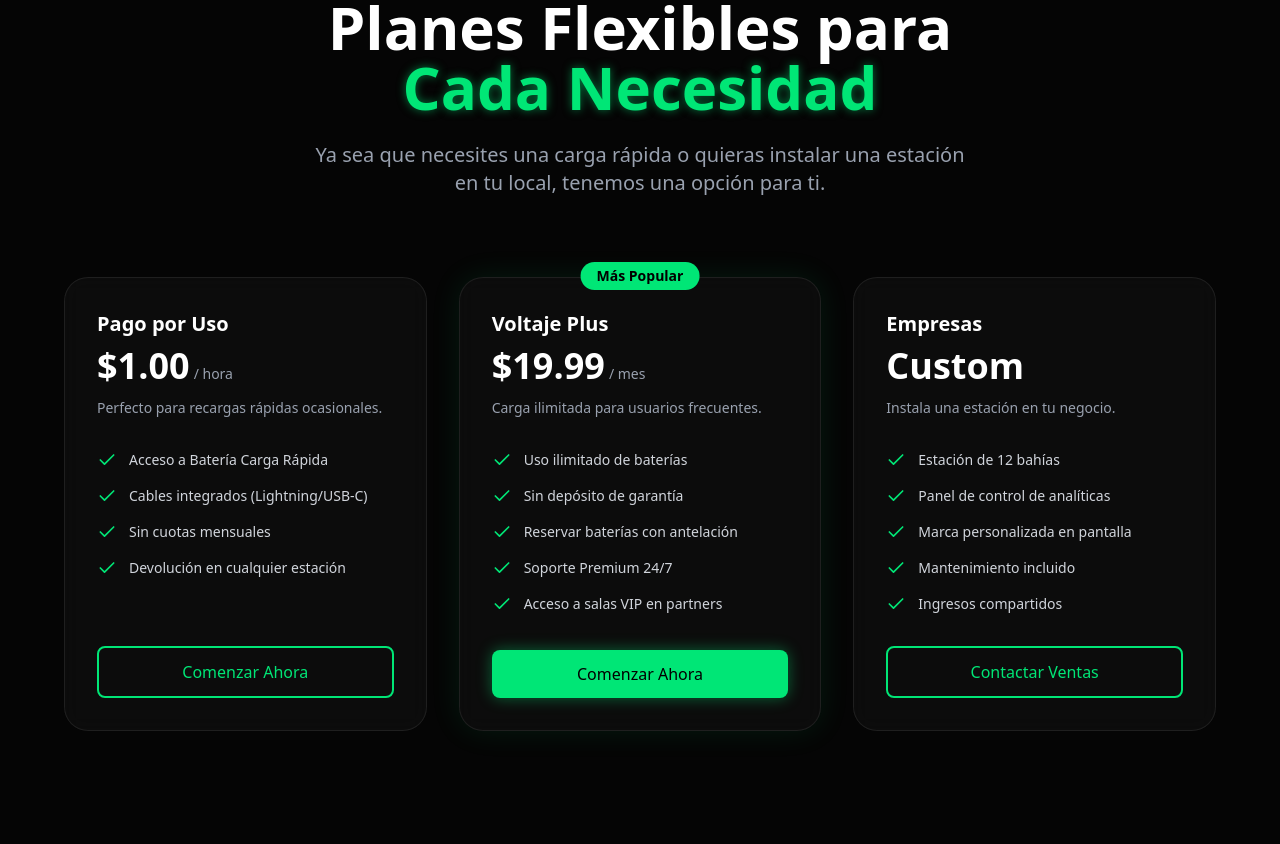
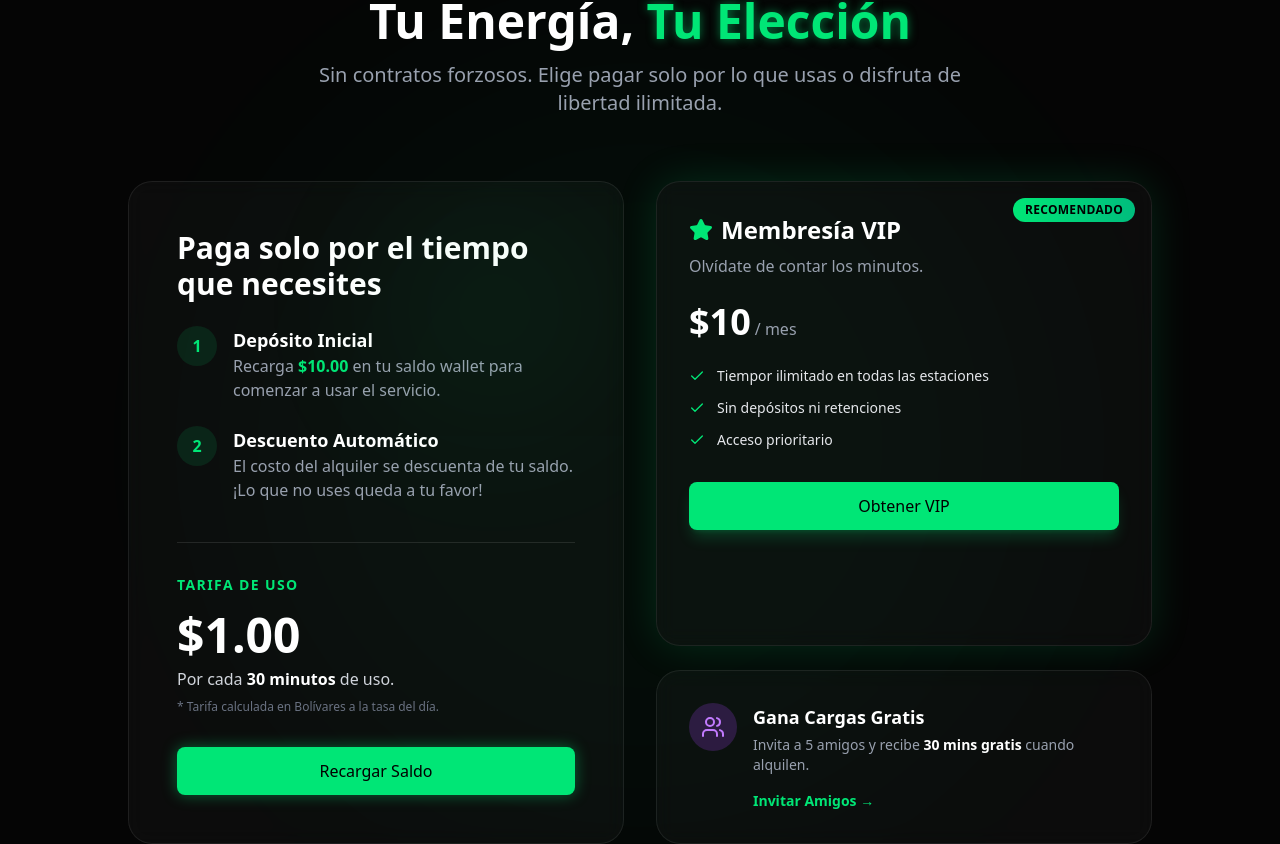
Before and after one commit to ale061191/voltajeVzla, a Next.js app: page / in a window 1280 px wide. Shown: the part 2071-2915 px from the top of the page. Built offline with nearby package versions, Linux system fonts and the light colour scheme; no server answers.

Commit message:
Final Polish: Optmized Pricing Section (Split Layout, VIP, USD) & Navbar Enhancements

```diff
--- a/src/components/sections/ConsumerPricing.tsx
+++ b/src/components/sections/ConsumerPricing.tsx
@@ -1,113 +1,131 @@
+
 'use client';
 
 import React from 'react';
 import Link from 'next/link';
 import { Button } from "@/components/ui/Button";
 import { motion } from 'framer-motion';
-import { Check } from 'lucide-react';
-
-const plans = [
-    {
-        name: "Pago por Uso",
-        price: "$1.00",
-        period: "/ hora",
-        description: "Perfecto para recargas rápidas ocasionales.",
-        features: [
-            "Acceso a Batería Carga Rápida",
-            "Cables integrados (Lightning/USB-C)",
-            "Sin cuotas mensuales",
-            "Devolución en cualquier estación"
-        ],
-        highlight: false
-    },
-    {
-        name: "Voltaje Plus",
-        price: "$19.99",
-        period: "/ mes",
-        description: "Carga ilimitada para usuarios frecuentes.",
-        features: [
-            "Uso ilimitado de baterías",
-            "Sin depósito de garantía",
-            "Reservar baterías con antelación",
-            "Soporte Premium 24/7",
-            "Acceso a salas VIP en partners"
-        ],
-        highlight: true
-    },
-    {
-        name: "Empresas",
-        price: "Custom",
-        period: "",
-        description: "Instala una estación en tu negocio.",
-        features: [
-            "Estación de 12 bahías",
-            "Panel de control de analíticas",
-            "Marca personalizada en pantalla",
-            "Mantenimiento incluido",
-            "Ingresos compartidos"
-        ],
-        highlight: false
-    }
-];
+import { Check, Info, Star, Users } from 'lucide-react';
 
 export const ConsumerPricing = () => {
     return (
-        <section className="py-20">
-            <div className="container mx-auto px-6">
-                <div className="text-center mb-20">
-                    <h2 className="text-4xl md:text-6xl font-bold mb-6">
-                        Planes Flexibles para <br />
-                        <span className="text-[#00E676] text-glow">Cada Necesidad</span>
+        <section className="py-20 relative overflow-hidden">
+            {/* Background Glow */}
+            <div className="absolute top-1/2 left-1/2 -translate-x-1/2 -translate-y-1/2 w-[800px] h-[800px] bg-[#00E676] opacity-[0.03] blur-[120px] rounded-full pointer-events-none" />
+
+            <div className="container mx-auto px-6 relative z-10">
+                <div className="text-center mb-16">
+                    <h2 className="text-4xl md:text-5xl font-bold mb-4">
+                        Tu Energía, <span className="text-[#00E676] text-glow">Tu Elección</span>
                     </h2>
                     <p className="text-xl text-gray-400 max-w-2xl mx-auto">
-                        Ya sea que necesites una carga rápida o quieras instalar una estación en tu local, tenemos una opción para ti.
+                        Sin contratos forzosos. Elige pagar solo por lo que usas o disfruta de libertad ilimitada.
                     </p>
                 </div>
 
-                <div className="grid grid-cols-1 md:grid-cols-3 gap-8 max-w-6xl mx-auto">
-                    {plans.map((plan, index) => (
-                        <motion.div
-                            key={index}
-                            initial={{ opacity: 0, y: 30 }}
-                            whileInView={{ opacity: 1, y: 0 }}
-                            viewport={{ once: true }}
-                            transition={{ delay: index * 0.1 }}
-                            className={`glass p-8 rounded-3xl relative flex flex-col ${plan.highlight ? 'border-[#00E676] shadow-[0_0_30px_rgba(0,230,118,0.1)]' : 'border-white/10'}`}
-                        >
-                            {plan.highlight && (
-                                <div className="absolute -top-4 left-1/2 -translate-x-1/2 bg-[#00E676] text-black px-4 py-1 rounded-full text-sm font-bold">
-                                    Más Popular
+                {/* Main Split Card (Firevolt Style Adaptation) */}
+                <div className="max-w-5xl mx-auto grid grid-cols-1 lg:grid-cols-2 gap-0 lg:gap-8 mb-12">
+
+                    {/* Pay As You Go Section */}
+                    <div className="glass rounded-3xl p-8 md:p-12 border border-[#00E676]/30 relative overflow-hidden group">
+                        <div className="absolute top-0 right-0 w-64 h-64 bg-[#00E676] opacity-5 blur-[80px] rounded-full pointer-events-none" />
+
+                        <h3 className="text-3xl font-bold mb-6">Paga solo por el tiempo que necesites</h3>
+
+                        <div className="space-y-6">
+                            <div className="flex items-start gap-4">
+                                <div className="w-10 h-10 rounded-full bg-[#00E676]/10 flex items-center justify-center text-[#00E676] shrink-0 font-bold">1</div>
+                                <div>
+                                    <h4 className="font-bold text-lg text-white">Depósito Inicial</h4>
+                                    <p className="text-gray-400">Recarga <span className="text-[#00E676] font-bold">$10.00</span> en tu saldo wallet para comenzar a usar el servicio.</p>
                                 </div>
-                            )}
-
-                            <div className="mb-8">
-                                <h3 className="text-xl font-bold mb-2">{plan.name}</h3>
-                                <div className="flex items-baseline gap-1">
-                                    <span className="text-4xl font-bold text-white">{plan.price}</span>
-                                    <span className="text-gray-400 text-sm">{plan.period}</span>
-                                </div>
-                                <p className="text-gray-400 text-sm mt-3">{plan.description}</p>
                             </div>
 
-                            <ul className="space-y-4 mb-8 flex-1">
-                                {plan.features.map((feature, i) => (
-                                    <li key={i} className="flex items-start gap-3 text-sm text-gray-300">
-                                        <Check className="w-5 h-5 text-[#00E676] shrink-0" />
-                                        {feature}
-                                    </li>
-                                ))}
+                            <div className="flex items-start gap-4">
+                                <div className="w-10 h-10 rounded-full bg-[#00E676]/10 flex items-center justify-center text-[#00E676] shrink-0 font-bold">2</div>
+                                <div>
+                                    <h4 className="font-bold text-lg text-white">Descuento Automático</h4>
+                                    <p className="text-gray-400">El costo del alquiler se descuenta de tu saldo. ¡Lo que no uses queda a tu favor!</p>
+                                </div>
+                            </div>
+                        </div>
+
+                        <div className="mt-10 pt-8 border-t border-white/10">
+                            <h4 className="text-sm uppercase tracking-widest text-[#00E676] font-bold mb-4">Tarifa de Uso</h4>
+                            <div className="flex items-baseline gap-2 mb-2">
+                                <span className="text-5xl font-bold text-white">$1.00</span>
+                            </div>
+                            <p className="text-gray-300">Por cada <span className="font-bold text-white">30 minutos</span> de uso.</p>
+                            <p className="text-xs text-gray-500 mt-2">* Tarifa calculada en Bolívares a la tasa del día.</p>
+                        </div>
+
+                        <div className="mt-8">
+                            <Link href="/registro">
+                                <Button className="w-full">Recargar Saldo</Button>
+                            </Link>
+                        </div>
+                    </div>
+
+                    {/* VIP & Referral Column */}
+                    <div className="flex flex-col gap-6 h-full">
+
+                        {/* VIP Membership Card */}
+                        <div className="glass p-8 rounded-3xl border border-[#00E676] relative overflow-hidden flex-1 shadow-[0_0_40px_rgba(0,230,118,0.15)]">
+                            <div className="absolute top-4 right-4 bg-gradient-to-r from-[#00E676] to-emerald-500 text-black text-xs font-bold px-3 py-1 rounded-full uppercase tracking-wide">
+                                Recomendado
+                            </div>
+
+                            <div className="mb-6">
+                                <h3 className="text-2xl font-bold mb-2 flex items-center gap-2">
+                                    <Star className="fill-[#00E676] text-[#00E676]" />
+                                    Membresía VIP
+                                </h3>
+                                <p className="text-gray-400">Olvídate de contar los minutos.</p>
+                            </div>
+
+                            <div className="flex items-baseline gap-1 mb-6">
+                                <span className="text-4xl font-bold text-white">$10</span>
+                                <span className="text-gray-400">/ mes</span>
+                            </div>
+
+                            <ul className="space-y-3 mb-8">
+                                <li className="flex items-center gap-3 text-sm text-gray-200">
+                                    <Check className="w-4 h-4 text-[#00E676]" /> Tiempor ilimitado en todas las estaciones
+                                </li>
+                                <li className="flex items-center gap-3 text-sm text-gray-200">
+                                    <Check className="w-4 h-4 text-[#00E676]" /> Sin depósitos ni retenciones
+                                </li>
+                                <li className="flex items-center gap-3 text-sm text-gray-200">
+                                    <Check className="w-4 h-4 text-[#00E676]" /> Acceso prioritario
+                                </li>
                             </ul>
 
-                            <Link href="/registro" className="w-full block">
-                                <Button
-                                    variant={plan.highlight ? 'primary' : 'outline'}
-                                    className="w-full"
-                                >
-                                    {plan.name === 'Empresas' ? 'Contactar Ventas' : 'Comenzar Ahora'}
+                            <Link href="/registro">
+                                <Button variant="primary" className="w-full shadow-lg shadow-[#00E676]/20">
+                                    Obtener VIP
                                 </Button>
                             </Link>
-                        </motion.div>
-                    ))}
+                        </div>
+
+                        {/* Referral Card */}
+                        <div className="glass p-8 rounded-3xl border border-white/10 relative overflow-hidden">
+                            <div className="flex items-start gap-4">
+                                <div className="p-3 rounded-full bg-purple-500/20 text-purple-400">
+                                    <Users className="w-6 h-6" />
+                                </div>
+                                <div>
+                                    <h4 className="font-bold text-lg text-white mb-1">Gana Cargas Gratis</h4>
+                                    <p className="text-sm text-gray-400 mb-4">
+                                        Invita a 5 amigos y recibe <span className="text-white font-bold">30 mins gratis</span> cuando alquilen.
+                                    </p>
+                                    <Link href="/registro" className="text-[#00E676] text-sm font-bold hover:underline flex items-center gap-1">
+                                        Invitar Amigos →
+                                    </Link>
+                                </div>
+                            </div>
+                        </div>
+
+                    </div>
                 </div>
             </div>
         </section>
```
